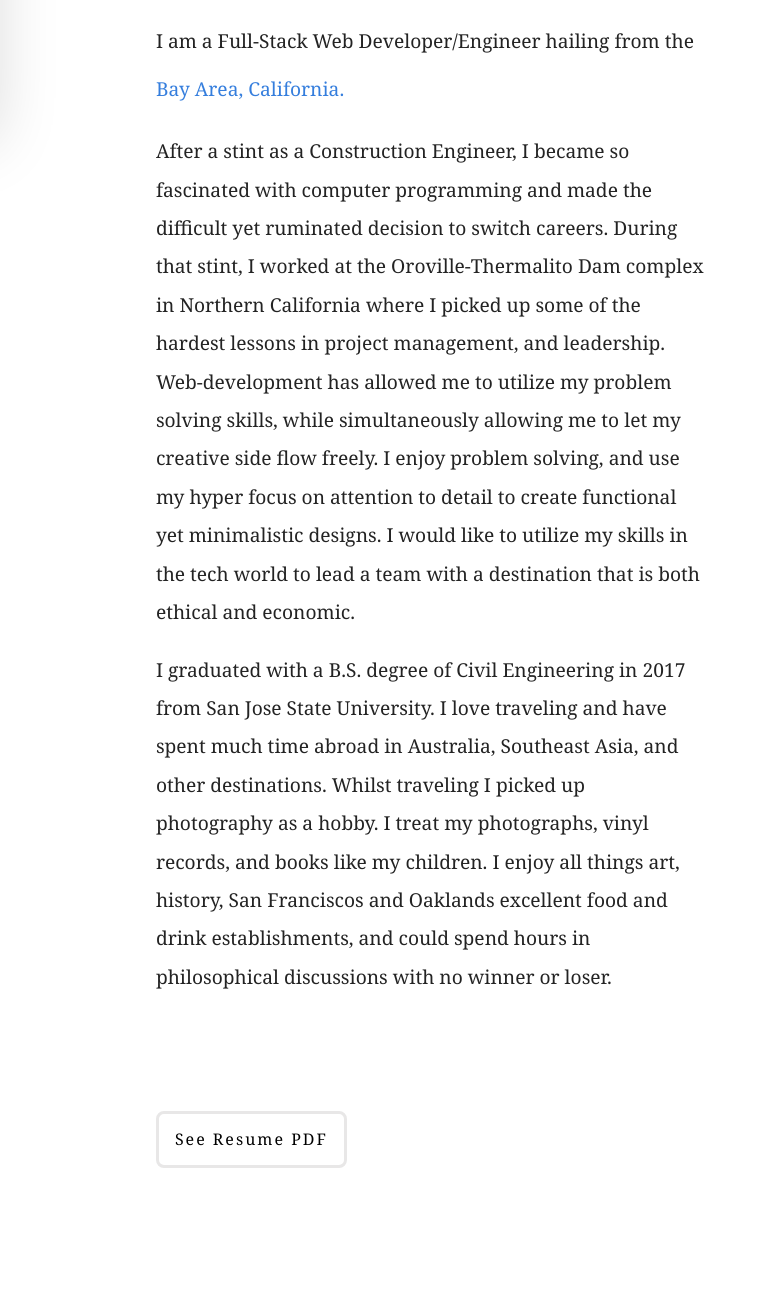
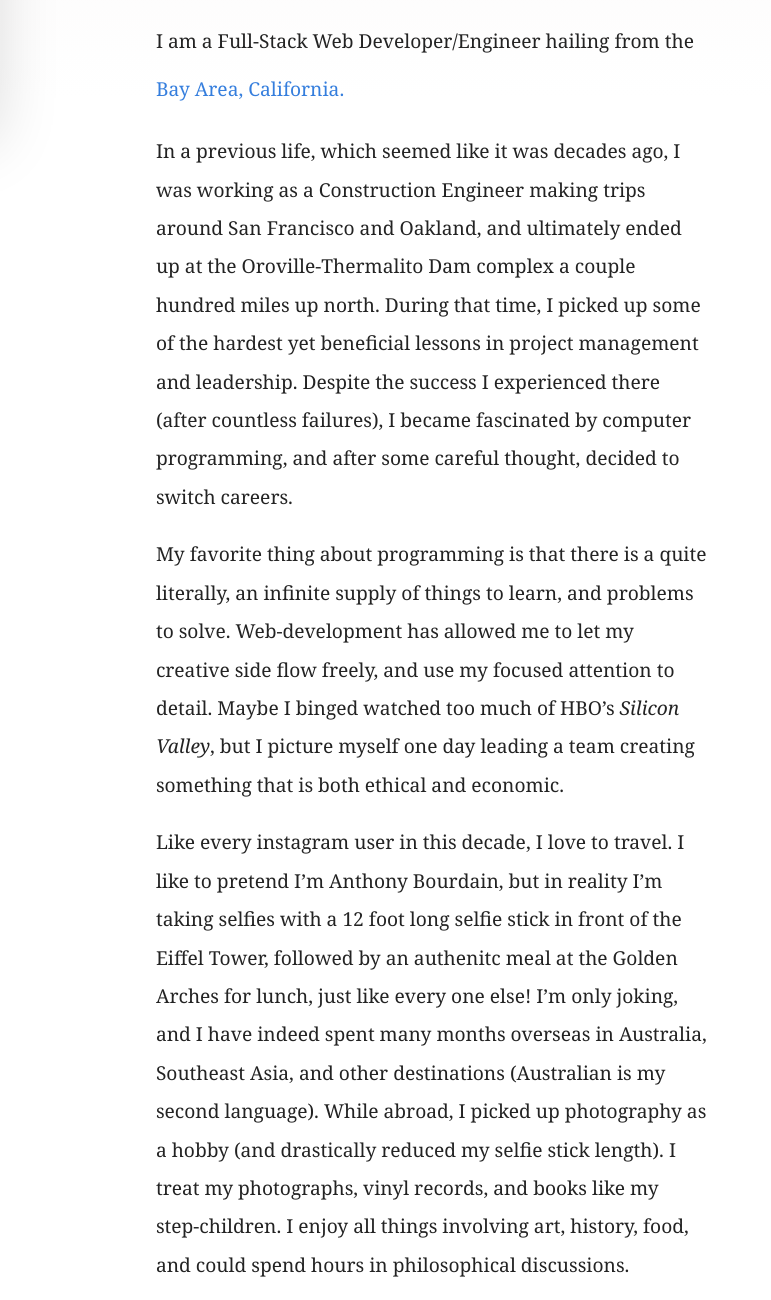
Before and after one commit to jacklmbrt07/gatsby-portfolio, a Gatsby site: page / in a window 1280 px wide. Shown: the part 360-1660 px from the top of the page, 509-1280 px from the left. Built offline with nearby package versions, Linux system fonts and the light colour scheme; Gatsby itself is replaced by a stand-in of ours.

Commit message:
updated About

```diff
--- a/src/components/about/index.jsx
+++ b/src/components/about/index.jsx
@@ -67,30 +67,46 @@ const About = () => {
               </Text>
               <Text>
                 {" "}
-                After a stint as a Construction Engineer, I became so fascinated
-                with computer programming and made the difficult yet ruminated
-                decision to switch careers. During that stint, I worked at the
-                Oroville-Thermalito Dam complex in Northern California where I
-                picked up some of the hardest lessons in project management, and
-                leadership. Web-development has allowed me to utilize my problem
-                solving skills, while simultaneously allowing me to let my
-                creative side flow freely. I enjoy problem solving, and use my
-                hyper focus on attention to detail to create functional yet
-                minimalistic designs. I would like to utilize my skills in the
-                tech world to lead a team with a destination that is both
-                ethical and economic.
+                In a previous life, which seemed like it was decades ago, I was
+                working as a Construction Engineer making trips around San
+                Francisco and Oakland, and ultimately ended up at the
+                Oroville-Thermalito Dam complex a couple hundred miles up north.
+                During that time, I picked up some of the hardest yet beneficial
+                lessons in project management and leadership. Despite the
+                success I experienced there (after countless failures), I became
+                fascinated by computer programming, and after some careful
+                thought, decided to switch careers.
+              </Text>
+              <Text>
+                {" "}
+                My favorite thing about programming is that there is a quite
+                literally, an infinite supply of things to learn, and problems
+                to solve. Web-development has allowed me to let my creative side
+                flow freely, and use my focused attention to detail. Maybe I
+                binged watched too much of HBO’s <em>Silicon Valley</em>, but I
+                picture myself one day leading a team creating something that is
+                both ethical and economic.
+              </Text>
+              <Text>
+                {" "}
+                Like every instagram user in this decade, I love to travel. I
+                like to pretend I’m Anthony Bourdain, but in reality I’m taking
+                selfies with a 12 foot long selfie stick in front of the Eiffel
+                Tower, followed by an authenitc meal at the Golden Arches for
+                lunch, just like every one else! I’m only joking, and I have
+                indeed spent many months overseas in Australia, Southeast Asia,
+                and other destinations (Australian is my second language). While
+                abroad, I picked up photography as a hobby (and drastically
+                reduced my selfie stick length). I treat my photographs, vinyl
+                records, and books like my step-children. I enjoy all things
+                involving art, history, food, and could spend hours in
+                philosophical discussions.
               </Text>
               <Text>
                 {" "}
                 I graduated with a B.S. degree of Civil Engineering in 2017 from
-                San Jose State University. I love traveling and have spent much
-                time abroad in Australia, Southeast Asia, and other
-                destinations. Whilst traveling I picked up photography as a
-                hobby. I treat my photographs, vinyl records, and books like my
-                children. I enjoy all things art, history, San Franciscos and
-                Oaklands excellent food and drink establishments, and could
-                spend hours in philosophical discussions with no winner or
-                loser.
+                San Jose State University, and completed the Software
+                Engineering Immersive Program from General Assembly in 2020.{" "}
               </Text>
               <ResumeButton href="resume.pdf" target="_blank">
                 {" "}
```
Also changed, not shown: README.md.
